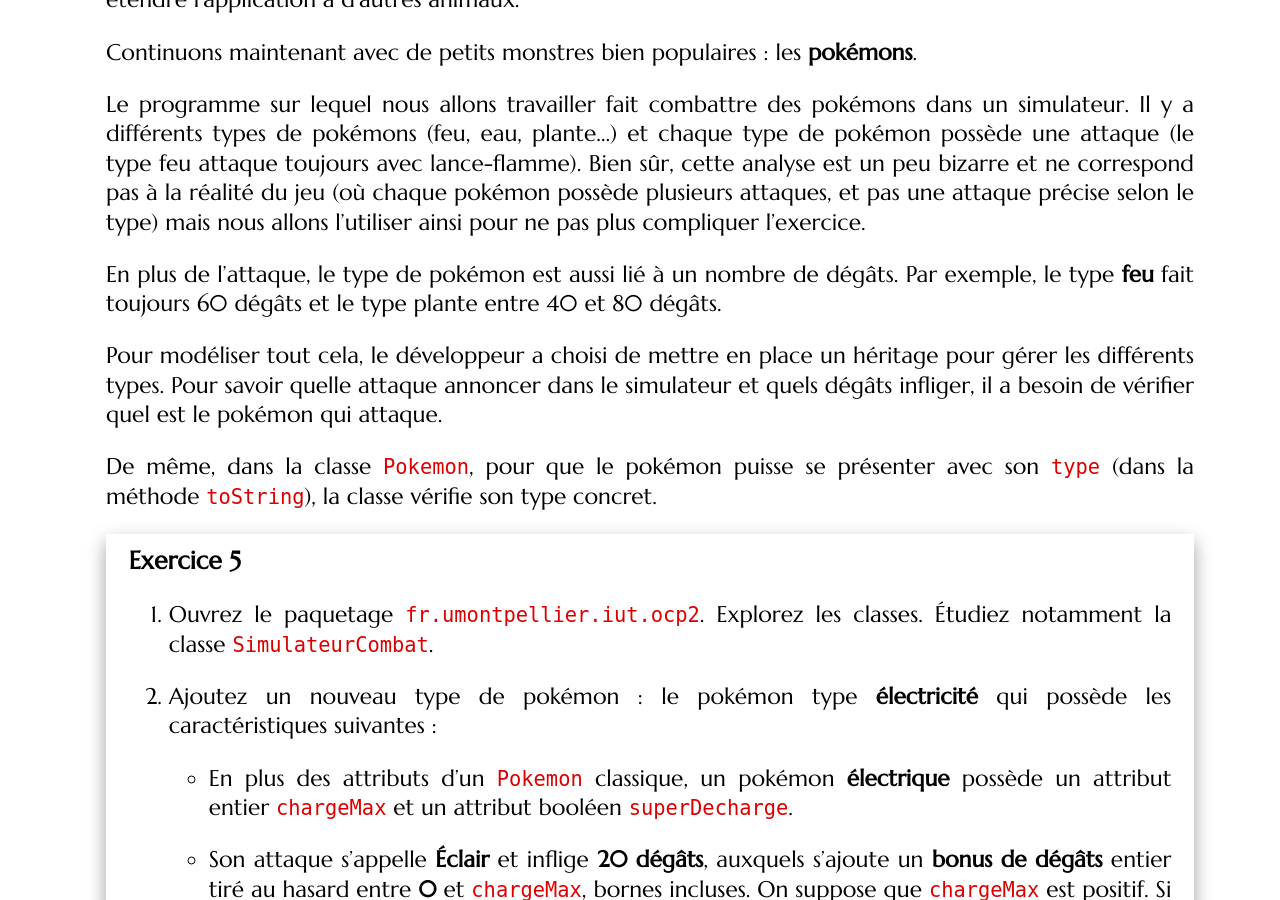
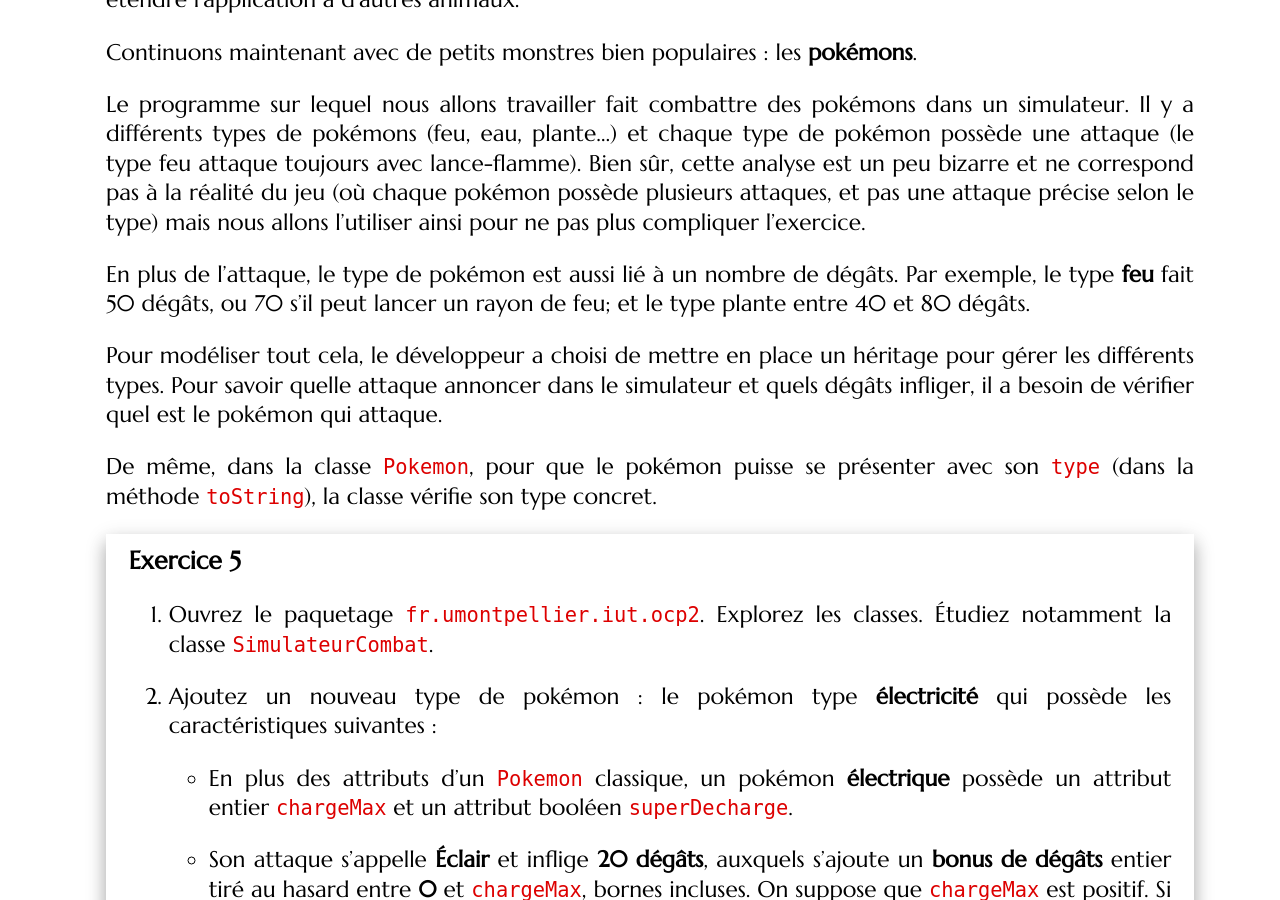
Before and after one commit to mgasquet/R304-QualiteDeveloppement, a Jekyll site: the page built from tutorials/tutorial3.md, in a window 1280 px wide and 900 px high, scrolled down 10531 px. Built offline with Jekyll 4.4.1, drawn with Linux system fonts in a browser that asks for light colours; some web fonts are replaced.

Commit message:
dégât pokemon

```diff
--- a/tutorials/tutorial3.md
+++ b/tutorials/tutorial3.md
@@ -277,7 +277,7 @@ Continuons maintenant avec de petits monstres bien populaires : les **pokémons*
 
 Le programme sur lequel nous allons travailler fait combattre des pokémons dans un simulateur. Il y a différents types de pokémons (feu, eau, plante...) et chaque type de pokémon possède une attaque (le type feu attaque toujours avec lance-flamme). Bien sûr, cette analyse est un peu bizarre et ne correspond pas à la réalité du jeu (où chaque pokémon possède plusieurs attaques, et pas une attaque précise selon le type) mais nous allons l'utiliser ainsi pour ne pas plus compliquer l'exercice.
 
-En plus de l'attaque, le type de pokémon est aussi lié à un nombre de dégâts. Par exemple, le type **feu** fait toujours 60 dégâts et le type plante entre 40 et 80 dégâts.
+En plus de l'attaque, le type de pokémon est aussi lié à un nombre de dégâts. Par exemple, le type **feu** fait 50 dégâts, ou 70 s'il peut lancer un rayon de feu; et le type plante entre 40 et 80 dégâts.
 
 Pour modéliser tout cela, le développeur a choisi de mettre en place un héritage pour gérer les différents types. Pour savoir quelle attaque annoncer dans le simulateur et quels dégâts infliger, il a besoin de vérifier quel est le pokémon qui attaque.
 
```
